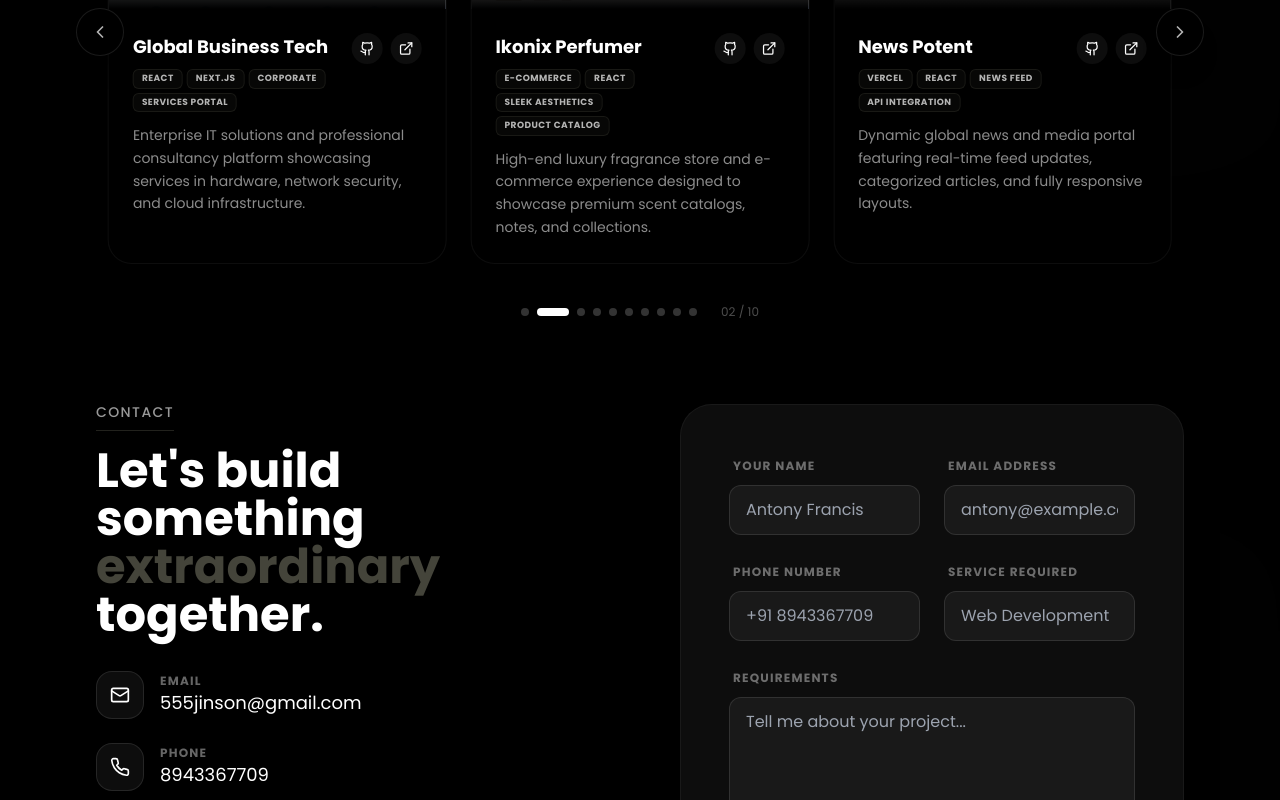
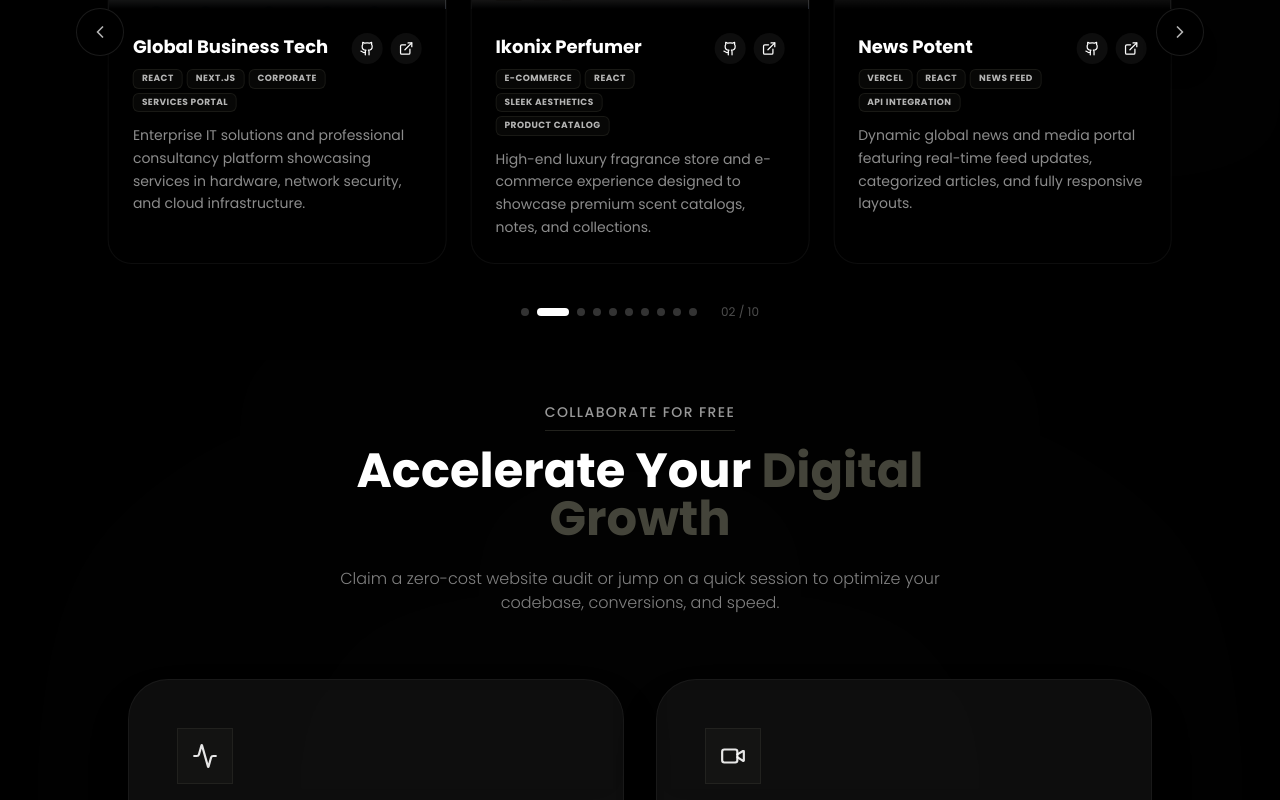
Before and after one commit to Antony-24/antony, a Next.js app: page / in a window 1280 px wide. Shown: the part 2000-2800 px from the top of the page. Built offline with nearby package versions, Linux system fonts and the light colour scheme; grey boxes are pictures that could not be loaded; a web font is replaced by a local one.

Commit message:
feat: add highly-interactive AuditCTA section for free audits and strategy sessions with form prefills

```diff
--- a/src/app/page.tsx
+++ b/src/app/page.tsx
@@ -1,15 +1,17 @@
 "use client";
 
-import React from "react";
+import React, { useState } from "react";
 import { motion, useScroll, useSpring } from "framer-motion";
 import Navbar from "@/components/Navbar";
 import Hero from "@/components/Hero";
 import About from "@/components/About";
 import Projects from "@/components/Projects";
+import AuditCTA from "@/components/AuditCTA";
 import Contact from "@/components/Contact";
 import Footer from "@/components/Footer";
 
 export default function Home() {
+  const [selectedService, setSelectedService] = useState("");
   const { scrollYProgress } = useScroll();
   const scaleX = useSpring(scrollYProgress, {
     stiffness: 100,
@@ -36,7 +38,8 @@ export default function Home() {
         <Hero />
         <About />
         <Projects />
-        <Contact />
+        <AuditCTA setSelectedService={setSelectedService} />
+        <Contact selectedService={selectedService} setSelectedService={setSelectedService} />
         <Footer />
       </div>
     </main>
--- a/src/components/About.tsx
+++ b/src/components/About.tsx
@@ -103,7 +103,7 @@ const About = () => {
             variants={staggerContainer}
             className="grid grid-cols-2 gap-4 lg:mt-16"
           >
-            <SkillCard icon={<Code2 size={24} />} title="React.js" desc="Next.js, Redux, Context" variants={skillItemVariants} />
+            <SkillCard icon={<Code2 size={24} />} title="Next.js" desc="React.js, Redux, Context" variants={skillItemVariants} />
             <SkillCard icon={<Palette size={24} />} title="Tailwind CSS" desc="Aesthetic UI Design" variants={skillItemVariants} />
             <SkillCard icon={<Globe size={24} />} title="JavaScript" desc="Modern ES6+ Logic" variants={skillItemVariants} />
             <SkillCard icon={<Cpu size={24} />} title="Web Apps" desc="Scalable Architectures" variants={skillItemVariants} />
--- /dev/null
+++ b/src/components/AuditCTA.tsx
@@ -0,0 +1,165 @@
+"use client";
+
+import React from "react";
+import { motion } from "framer-motion";
+import { Activity, Video, CheckCircle2, ArrowRight } from "lucide-react";
+
+interface AuditCTAProps {
+  setSelectedService: (service: string) => void;
+}
+
+const AuditCTA = ({ setSelectedService }: AuditCTAProps) => {
+  const handleServiceSelect = (serviceName: string) => {
+    setSelectedService(serviceName);
+    const contactSection = document.getElementById("contact");
+    if (contactSection) {
+      contactSection.scrollIntoView({ behavior: "smooth" });
+    }
+  };
+
+  const containerVariants = {
+    hidden: { opacity: 0 },
+    visible: {
+      opacity: 1,
+      transition: {
+        staggerChildren: 0.15,
+        delayChildren: 0.1
+      }
+    }
+  };
+
+  const fadeInUp = {
+    hidden: { opacity: 0, y: 40 },
+    visible: {
+      opacity: 1,
+      y: 0,
+      transition: { type: "spring", stiffness: 70, damping: 14 }
+    }
+  };
+
+  return (
+    <section id="free-session" className="section-padding bg-gradient-to-b from-background to-card/10 font-poppins relative overflow-hidden">
+      <div className="container mx-auto relative z-10">
+
+        {/* Section Header */}
+        <motion.div
+          initial={{ opacity: 0, y: 30 }}
+          whileInView={{ opacity: 1, y: 0 }}
+          viewport={{ once: true }}
+          transition={{ type: "spring", stiffness: 85, damping: 15 }}
+          className="text-center max-w-2xl mx-auto mb-16"
+        >
+          <span className="text-white/60 font-medium mb-4 tracking-widest uppercase text-sm border-b border-[#44443a]/50 pb-2 inline-block">
+            Collaborate For Free
+          </span>
+          <h2 className="text-4xl md:text-5xl font-bold mb-6">
+            Accelerate Your <span className="text-[#44443a]">Digital Growth</span>
+          </h2>
+          <p className="text-foreground/50 font-light">
+            Claim a zero-cost website audit or jump on a quick session to optimize your codebase, conversions, and speed.
+          </p>
+        </motion.div>
+
+        {/* Dynamic Cards Grid */}
+        <motion.div
+          initial="hidden"
+          whileInView="visible"
+          viewport={{ once: true, amount: 0.15 }}
+          variants={containerVariants}
+          className="grid md:grid-cols-2 gap-8 max-w-5xl mx-auto"
+        >
+          {/* Card 1: Website Audit */}
+          <motion.div
+            variants={fadeInUp}
+            whileHover={{ y: -8 }}
+            className="glass p-8 md:p-12 rounded-[2.5rem] border border-white/5 hover:border-[#44443a]/30 transition-all duration-500 flex flex-col justify-between shadow-2xl relative group cursor-pointer"
+            onClick={() => handleServiceSelect("Free Website Audit")}
+          >
+            <div>
+              <div className="w-14 h-14 rounded-2.5xl bg-[#44443a]/10 border border-[#44443a]/30 flex items-center justify-center text-white/90 mb-8 group-hover:scale-110 group-hover:bg-[#44443a] transition-all duration-300">
+                <Activity size={26} />
+              </div>
+              <h3 className="text-2xl font-bold mb-4 group-hover:text-white transition-colors">
+                Free Website Audit
+              </h3>
+              <p className="text-foreground/50 text-sm mb-8 font-light leading-relaxed">
+                Struggling with slow loading times or low sales conversions? Let me run an in-depth 10-point technical audit on your site.
+              </p>
+
+              <ul className="space-y-4 mb-10">
+                <li className="flex items-center space-x-3 text-sm text-foreground/75 font-light">
+                  <CheckCircle2 size={16} className="text-[#44443a]" />
+                  <span>Performance & Core Web Vitals check</span>
+                </li>
+                <li className="flex items-center space-x-3 text-sm text-foreground/75 font-light">
+                  <CheckCircle2 size={16} className="text-[#44443a]" />
+                  <span>UX & conversion rate optimizations</span>
+                </li>
+                <li className="flex items-center space-x-3 text-sm text-foreground/75 font-light">
+                  <CheckCircle2 size={16} className="text-[#44443a]" />
+                  <span>SEO roadmap & speed fixes</span>
+                </li>
+              </ul>
+            </div>
+
+            <button
+              className="w-full py-4 rounded-xl border border-[#44443a]/50 text-white font-bold flex items-center justify-center space-x-2 bg-[#44443a]/10 hover:bg-[#44443a] transition-all duration-300 shadow-md group-hover:shadow-[#44443a]/25 group-hover:border-[#44443a]"
+            >
+              <span>Claim Free Audit</span>
+              <ArrowRight size={16} className="transform group-hover:translate-x-1 transition-transform" />
+            </button>
+          </motion.div>
+
+          {/* Card 2: Strategy Call */}
+          <motion.div
+            variants={fadeInUp}
+            whileHover={{ y: -8 }}
+            className="glass p-8 md:p-12 rounded-[2.5rem] border border-white/5 hover:border-[#44443a]/30 transition-all duration-500 flex flex-col justify-between shadow-2xl relative group cursor-pointer"
+            onClick={() => handleServiceSelect("Free 1:1 Strategy Session")}
+          >
+            <div>
+              <div className="w-14 h-14 rounded-2.5xl bg-[#44443a]/10 border border-[#44443a]/30 flex items-center justify-center text-white/90 mb-8 group-hover:scale-110 group-hover:bg-[#44443a] transition-all duration-300">
+                <Video size={26} />
+              </div>
+              <h3 className="text-2xl font-bold mb-4 group-hover:text-white transition-colors">
+                Free 1:1 Strategy Call
+              </h3>
+              <p className="text-foreground/50 text-sm mb-8 font-light leading-relaxed">
+                Got a custom project or custom web app idea? Let's hop on a 30-minute video session to scope your design and tech requirements.
+              </p>
+
+              <ul className="space-y-4 mb-10">
+                <li className="flex items-center space-x-3 text-sm text-foreground/75 font-light">
+                  <CheckCircle2 size={16} className="text-[#44443a]" />
+                  <span>Conceptual system architecture scope</span>
+                </li>
+                <li className="flex items-center space-x-3 text-sm text-foreground/75 font-light">
+                  <CheckCircle2 size={16} className="text-[#44443a]" />
+                  <span>Modern database & API advisory</span>
+                </li>
+                <li className="flex items-center space-x-3 text-sm text-foreground/75 font-light">
+                  <CheckCircle2 size={16} className="text-[#44443a]" />
+                  <span>Cloud deployment & hosting strategy</span>
+                </li>
+              </ul>
+            </div>
+
+            <button
+              className="w-full py-4 rounded-xl border border-[#44443a]/50 text-white font-bold flex items-center justify-center space-x-2 bg-[#44443a]/10 hover:bg-[#44443a] transition-all duration-300 shadow-md group-hover:shadow-[#44443a]/25 group-hover:border-[#44443a]"
+            >
+              <span>Book Strategy Call</span>
+              <ArrowRight size={16} className="transform group-hover:translate-x-1 transition-transform" />
+            </button>
+          </motion.div>
+
+        </motion.div>
+
+      </div>
+
+      {/* Background Decorative Glow */}
+      <div className="absolute top-1/2 left-1/2 -translate-x-1/2 -translate-y-1/2 w-[50rem] h-[50rem] bg-[#44443a]/5 blur-[200px] rounded-full pointer-events-none z-0"></div>
+    </section>
+  );
+};
+
+export default AuditCTA;
--- a/src/components/Contact.tsx
+++ b/src/components/Contact.tsx
@@ -4,7 +4,12 @@ import React, { useState } from "react";
 import { motion } from "framer-motion";
 import { Mail, Phone, MapPin, Send, Github, Linkedin, Instagram, Facebook } from "lucide-react";
 
-const Contact = () => {
+interface ContactProps {
+  selectedService?: string;
+  setSelectedService?: (service: string) => void;
+}
+
+const Contact = ({ selectedService, setSelectedService }: ContactProps = {}) => {
   const [formState, setFormState] = useState({
     name: "",
     email: "",
@@ -12,6 +17,19 @@ const Contact = () => {
     service: "",
     message: ""
   });
+
+  React.useEffect(() => {
+    if (selectedService) {
+      setFormState((prev) => ({
+        ...prev,
+        service: selectedService
+      }));
+      // Reset the shared state so it does not interfere with future edits
+      if (setSelectedService) {
+        setSelectedService("");
+      }
+    }
+  }, [selectedService, setSelectedService]);
   const [status, setStatus] = useState<"idle" | "loading" | "success" | "error">("idle");
   const [statusMsg, setStatusMsg] = useState("");
 
```
